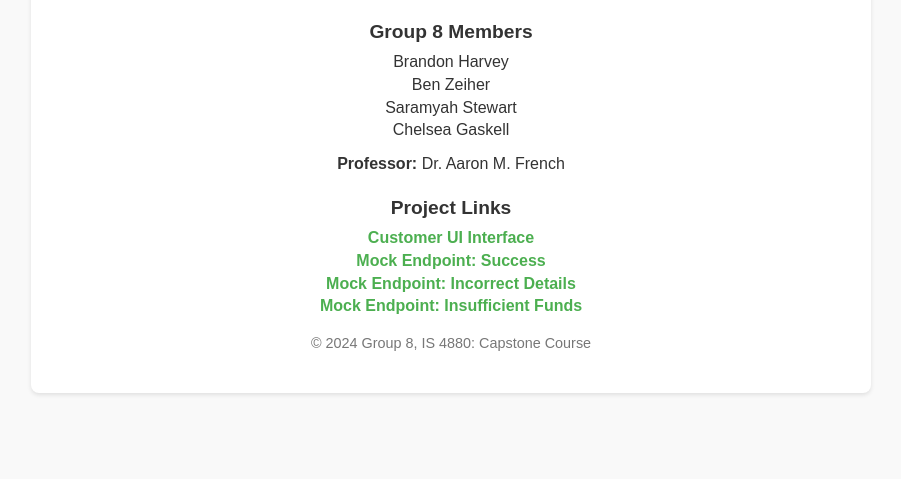
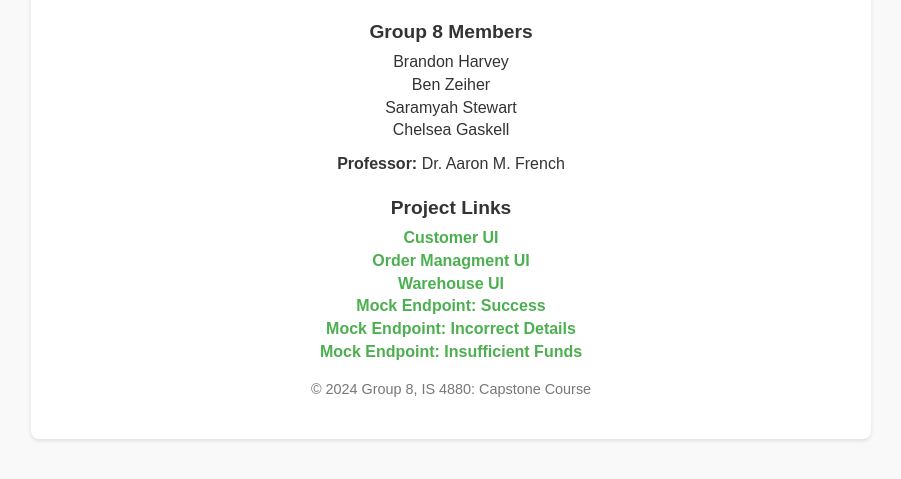
Before and after one commit to ckmckoy1/Group-8-Project, a plain HTML site: page Index.html in a window 1280 px wide. Shown: the part 177-656 px from the top of the page, without its empty margins (189-1090 px from the left). Drawn offline with Linux system fonts and the light colour scheme.

Commit message:
index update

```diff
--- a/Index.html
+++ b/Index.html
@@ -93,7 +93,9 @@
         <section>
             <h3>Project Links</h3>
             <ul>
-                <li><a href="https://studentweb.kennesaw.edu/~cmckoy4/IS Capstone/ExternalUI/Customer_UI.html">Customer UI Interface</a></li>
+                <li><a href="../views/Customer_UI.html">Customer UI</a></li>
+                <li><a href="../views/Customer_UI.html">Order Managment UI</a></li>
+                <li><a href="../views/Customer_UI.html">Warehouse UI</a></li>
                 <li><a href="https://run.mocky.io/v3/266bd809-da31-49a2-9e05-7a379d941741" target="_blank">Mock Endpoint: Success</a></li>
                 <li><a href="https://run.mocky.io/v3/023b1b8c-c9dd-40a5-a3bd-b21bcde402d4" target="_blank">Mock Endpoint: Incorrect Details</a></li>
                 <li><a href="https://run.mocky.io/v3/ef002405-2fd7-4c62-87ee-42b0142cc588" target="_blank">Mock Endpoint: Insufficient Funds</a></li>
```
